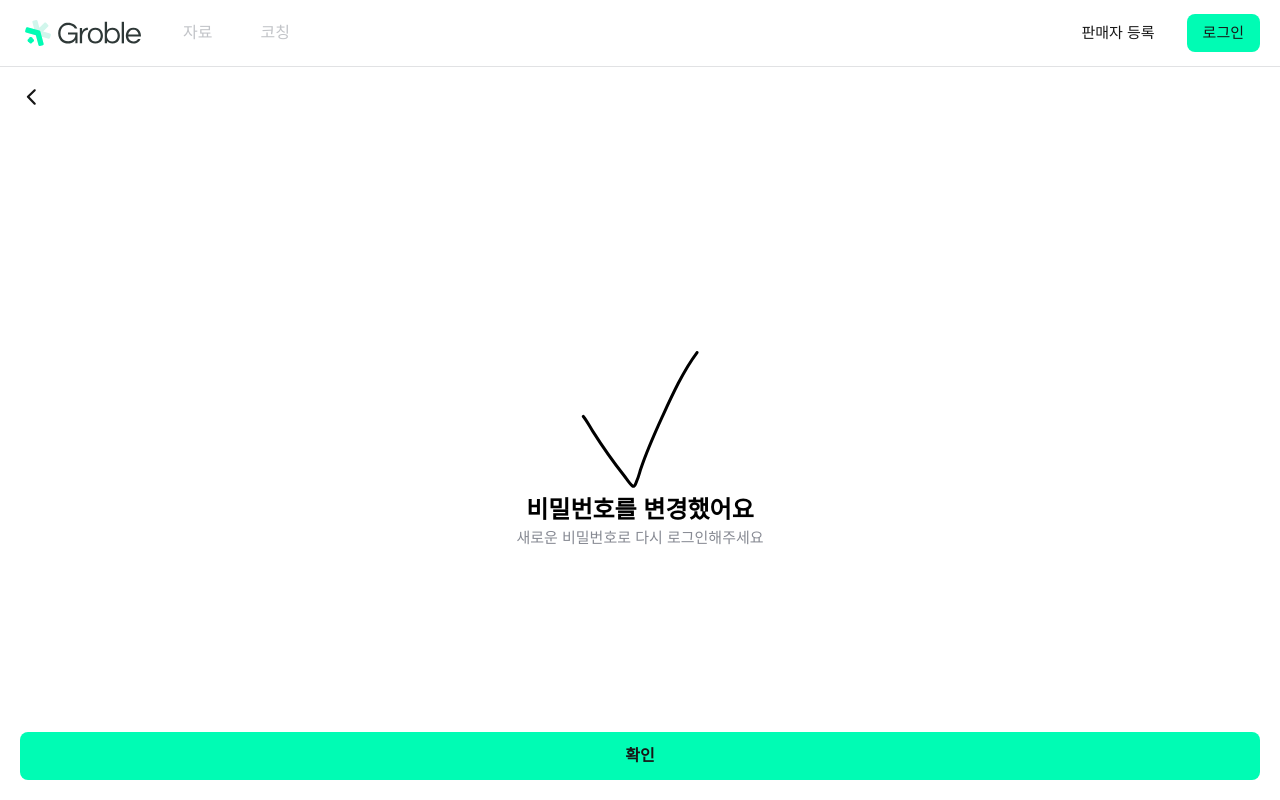
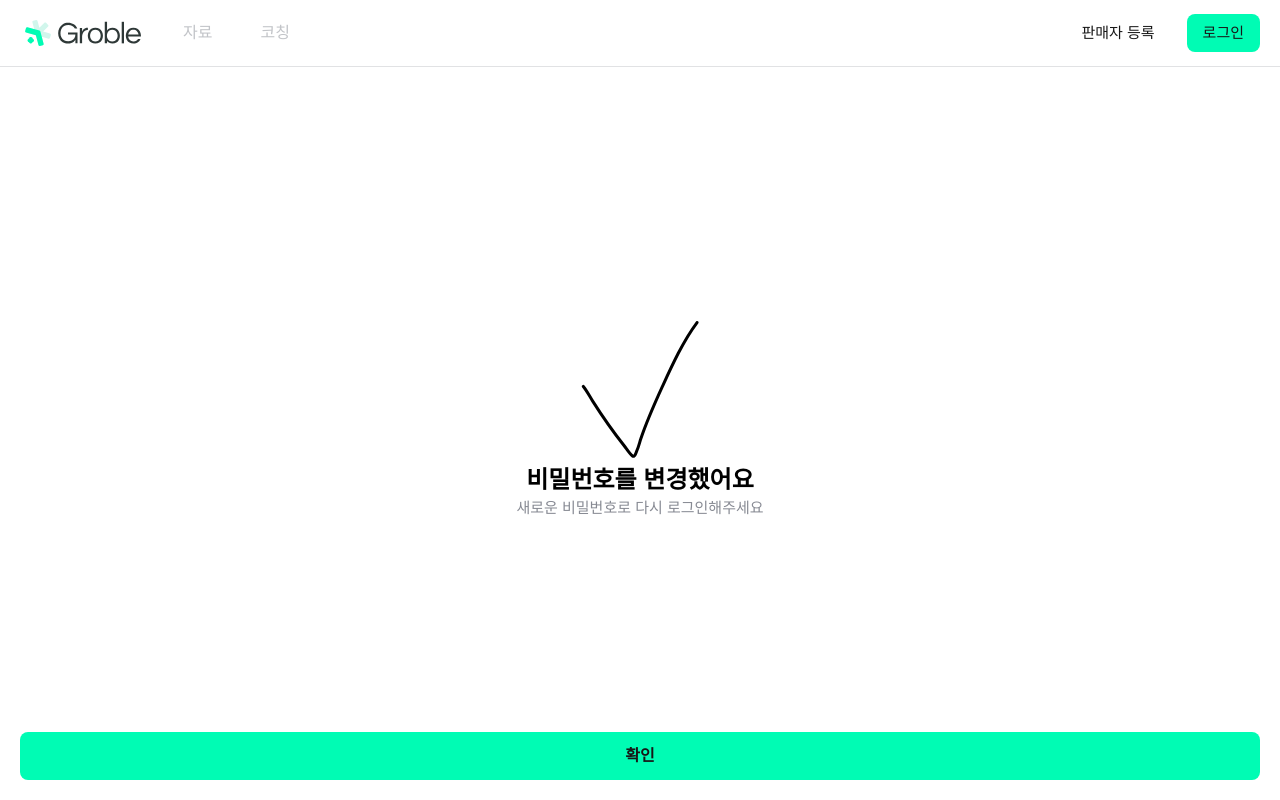
Before and after one commit to TEAM-LIAISON/groble-frontend, a Next.js app: page /auth/password/reset-complete in a window 1280 px wide. Shown: the top 800 px of the page. Built offline with nearby package versions, Linux system fonts and the light colour scheme; no server answers.

Commit message:
fix: hide header on medium screens

```diff
--- a/components/header.tsx
+++ b/components/header.tsx
@@ -13,7 +13,7 @@ export default function Header({
   right?: ReactNode;
 }) {
   return (
-    <header className="grid min-h-[60px] grid-cols-[1fr_auto_1fr] items-center px-3 py-2">
+    <header className="grid min-h-[60px] grid-cols-[1fr_auto_1fr] items-center px-3 py-2 md:hidden">
       {left && (
         <div className="col-[1] flex items-center justify-start">{left}</div>
       )}
```
